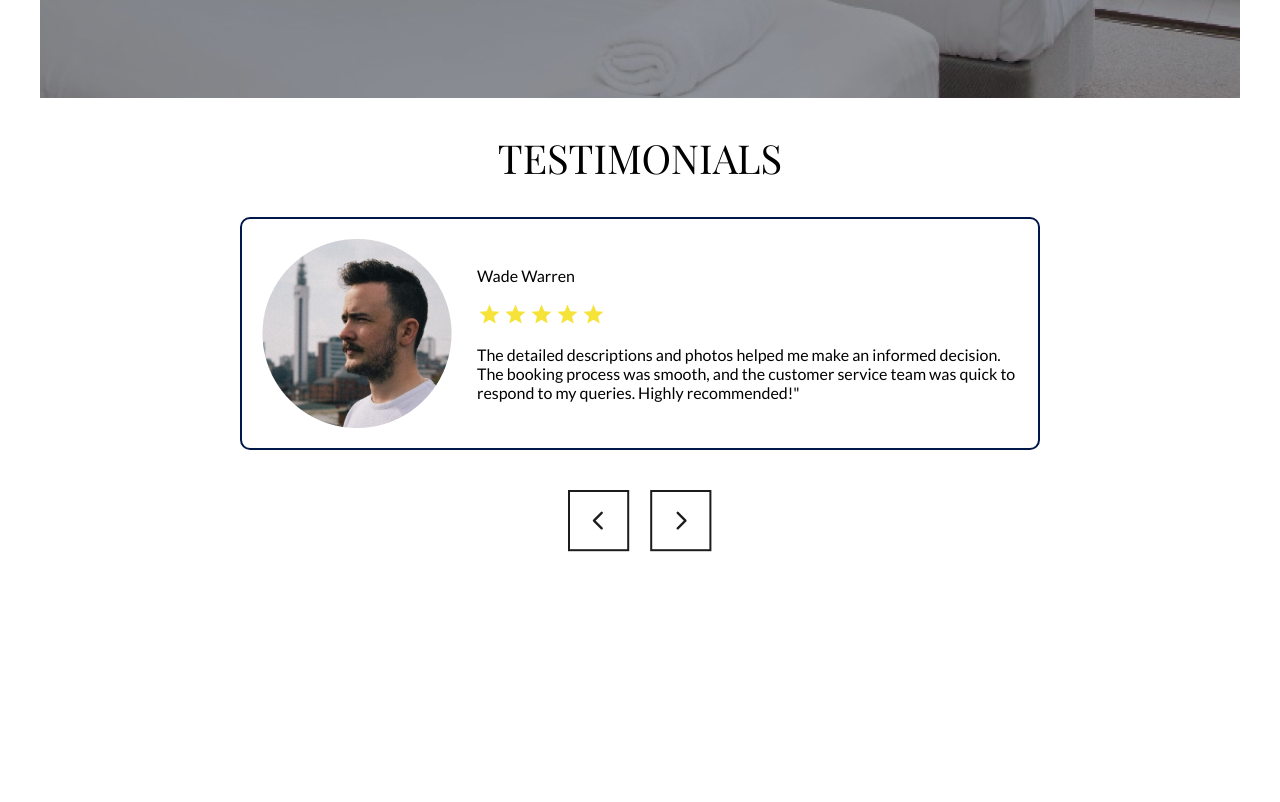
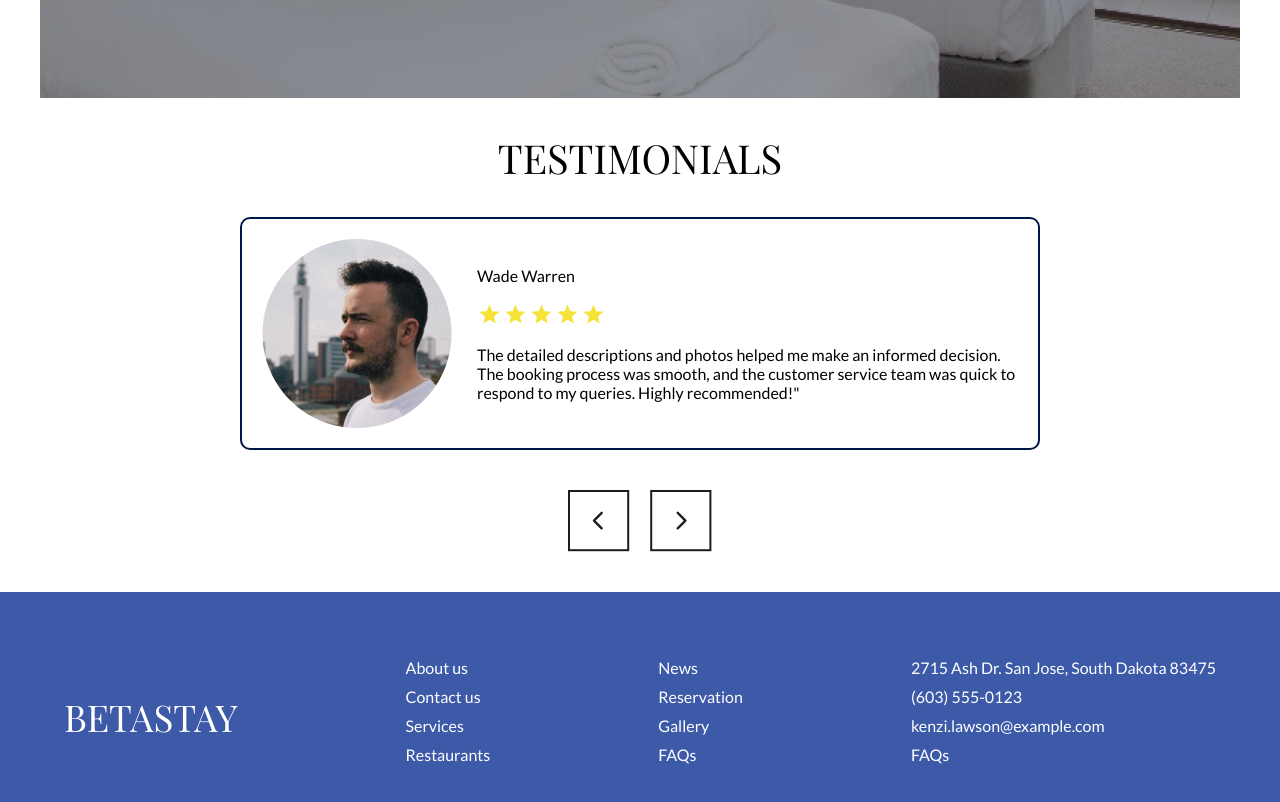
Before and after one commit to Oladimeji-Dev/betastay, a React (Vite) app: page / in a window 1280 px wide. Shown: the part 2653-3455 px from the top of the page. Before the commit the page ends 3255 px from the top, so only its background shows below. Built offline with nearby package versions, Linux system fonts and the light colour scheme.

Commit message:
feat: finish the landing page

```diff
--- a/src/App.css
+++ b/src/App.css
@@ -1,6 +1,6 @@
-.app{
+/* .app{
     margin-bottom: 50px;
-}
+} */
 .explore{
     position: relative;
     background-image: url('./assets/cover.png');
@@ -112,8 +112,37 @@ h1.testHeader{
     align-items: center;
     justify-content: center;
     gap: 20px;
-    margin-top: 40px;
+    margin: 40px 0;
 }
 .testNav svg:hover{
     cursor: pointer;
 }
+footer.appFooter{
+    background-color: #3D5AA9;
+    color: #FFFFFF;
+}
+
+.appFooterNav{
+    display: flex;
+    align-items: center;
+    justify-content: space-between;
+    padding: 50px 0;
+}
+.appFooterNav .navBarBrand h1{
+    font-size: 2.3rem;
+}
+ul.footerNav{
+    list-style: none;
+}
+ul.footerNav li{
+    margin-bottom: 10px;
+}
+
+@media only screen and (max-width: 1025px) {
+    .exploreContent p{
+        width: 80%;
+    }
+    .videoImage img{
+        max-width:100%
+    }
+}
--- a/src/App.jsx
+++ b/src/App.jsx
@@ -54,9 +54,29 @@ function App() {
           </nav>
       </section>
       <footer className='appFooter'>
-      {/* <div className="navBarBrand">
-          <h1>BETASTAY</h1>
-      </div> */}
+        <nav className='container appFooterNav'>
+          <div className="navBarBrand">
+              <h1>BETASTAY</h1>
+          </div>
+          <ul className="footerNav">
+            <li>About us</li>
+            <li>Contact us</li>
+            <li>Services</li>
+            <li>Restaurants</li>
+          </ul>
+          <ul className="footerNav">
+            <li>News</li>
+            <li>Reservation</li>
+            <li>Gallery</li>
+            <li>FAQs</li>
+          </ul>
+          <ul className="footerNav">
+            <li>2715 Ash Dr. San Jose, South Dakota 83475</li>
+            <li>(603) 555-0123</li>
+            <li>kenzi.lawson@example.com</li>
+            <li>FAQs</li>
+          </ul>
+        </nav>
       </footer>
     </div>
   )
```
